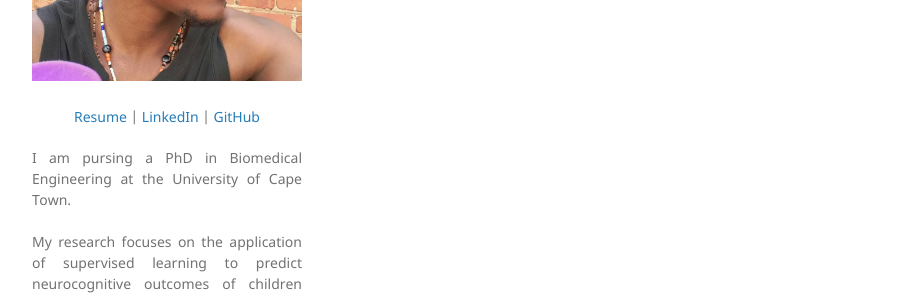
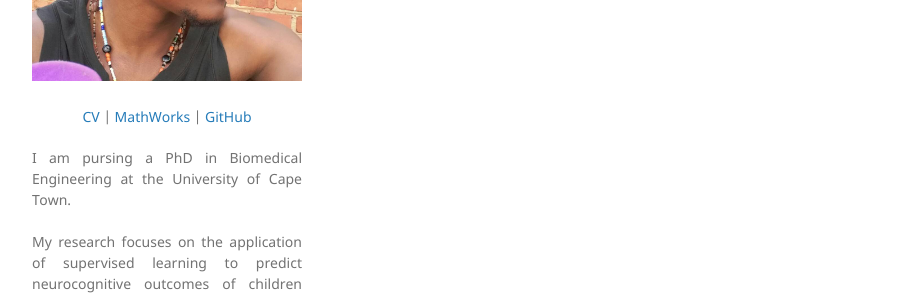
Before and after one commit to Hydrophilic-Wonder/hydrophilic-wonder.github.io, a Jekyll site: the page built from index.md, in a window 1280 px wide. Shown: the part 329-626 px from the top of the page, without its empty margins (178-1083 px from the left). Built offline with Jekyll 4.4.1, drawn with Linux system fonts in a browser that asks for light colours; our own code applies the rules of GitHub Pages for plain Markdown files.

Commit message:
Update _config.yml

```diff
--- a/_config.yml
+++ b/_config.yml
@@ -4,8 +4,8 @@ logo: "/images/picture.jpg?raw=true"
 
 description:
   <p align="center">
-  <a href="pdf/resume.pdf">Resume</a> |
-  <a href="https://www.linkedin.com/in/hydrophilicwonder/">LinkedIn</a> |
+  <a href="pdf/resume.pdf">CV</a> |
+  <a href="https://www.mathworks.com/matlabcentral/profile/authors/5027457/">MathWorks</a> |
   <a href="https://github.com/hydrophilic-wonder">GitHub</a>
   </p>
 
```
